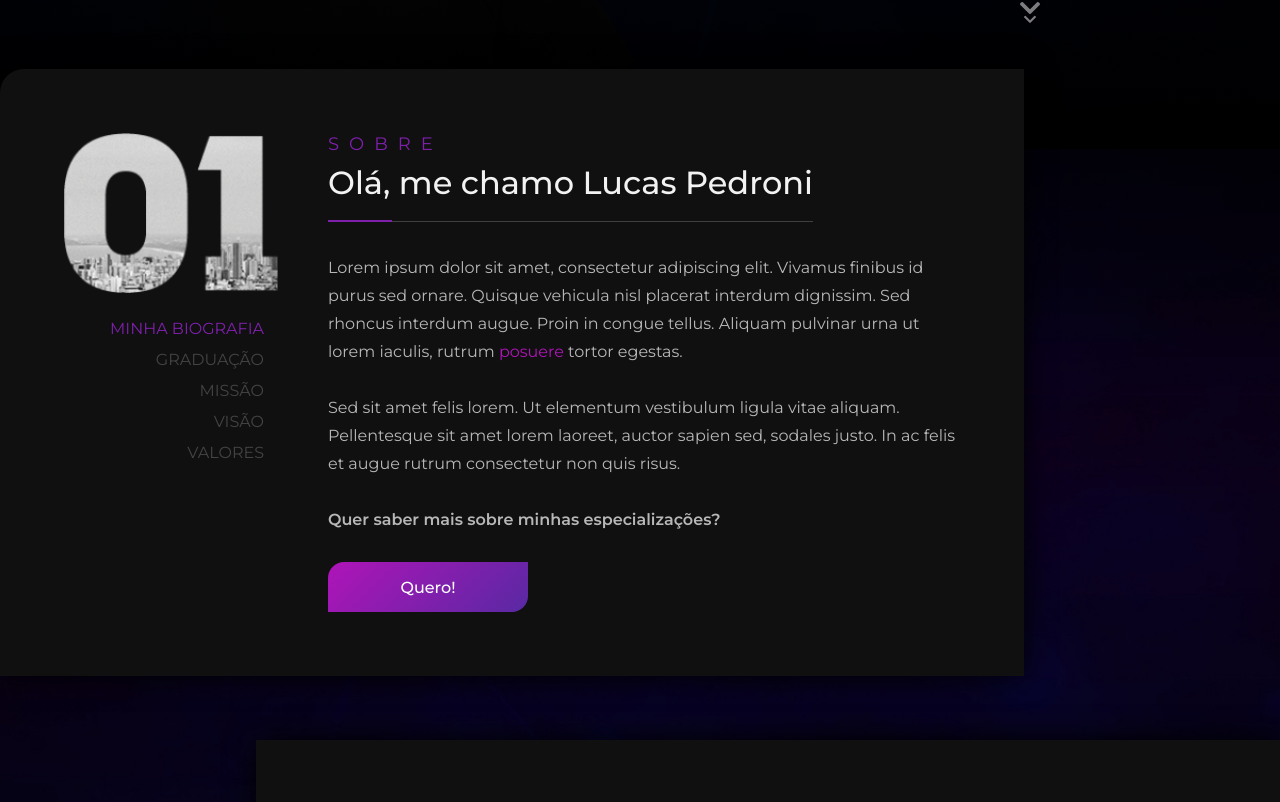
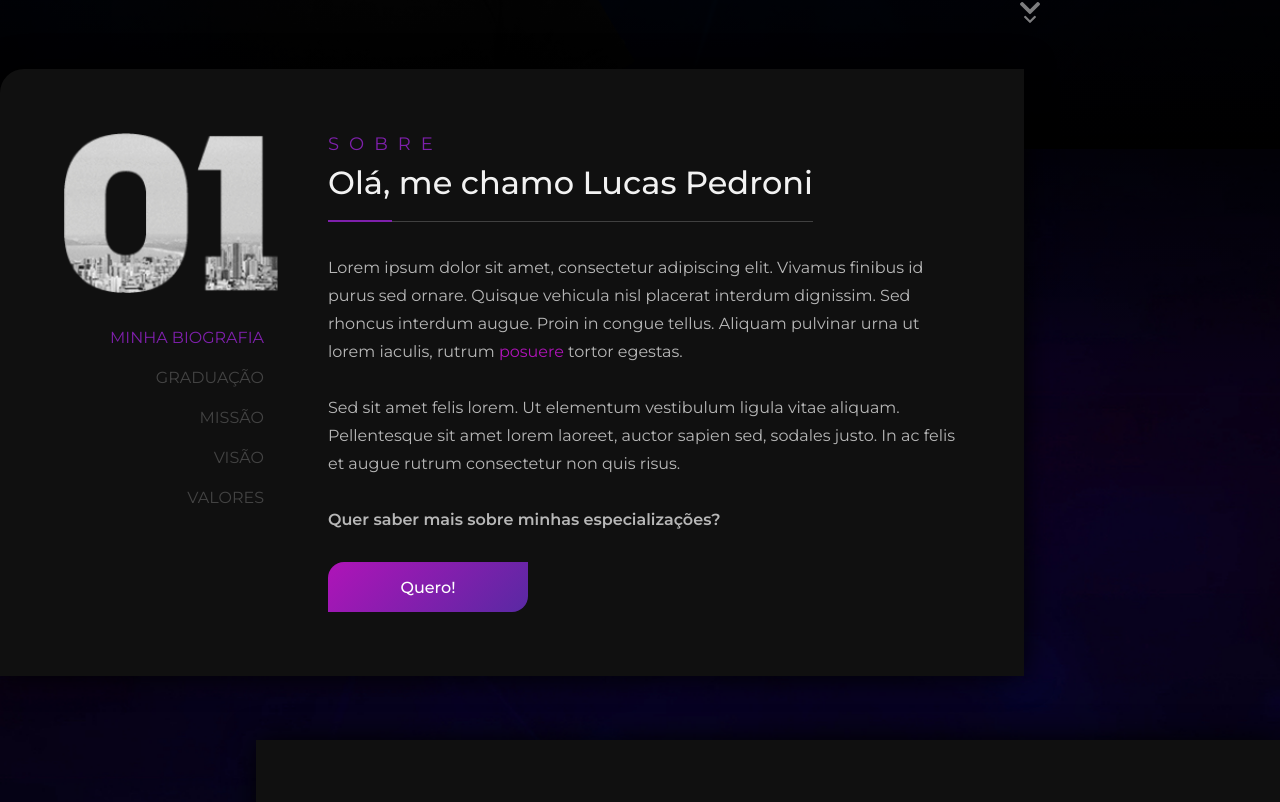
Before and after one commit to pedronidiv/front-portfolio, a Next.js app: page / in a window 1280 px wide. Shown: the part 651-1453 px from the top of the page. Built offline with nearby package versions, Linux system fonts and the light colour scheme.

Commit message:
better spacing box

```diff
--- a/components/Box.js
+++ b/components/Box.js
@@ -93,6 +93,8 @@ const StyledBoxAside = styled.aside`
   width: 200px;
   flex: 0 0 200px;
   text-align: right;
+  font-size: 16px;
+  line-height: 28px;
 `;
 
 export default Box;
```
